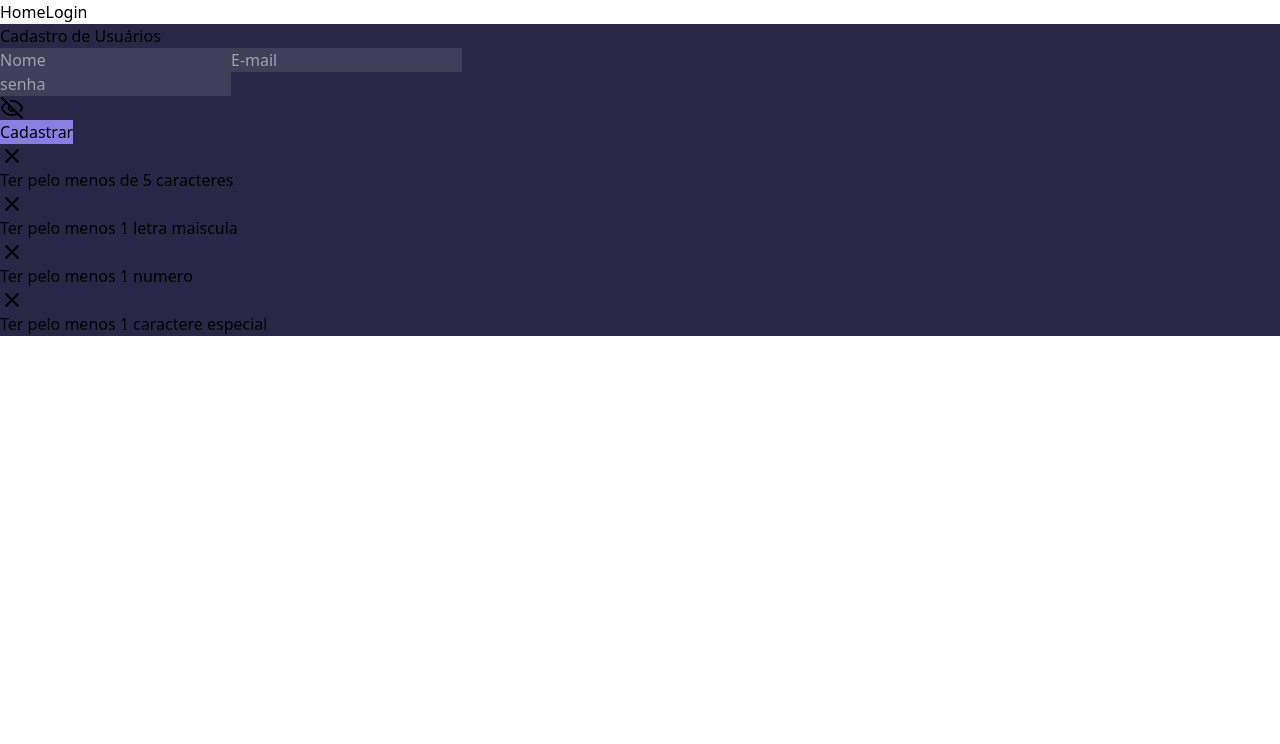
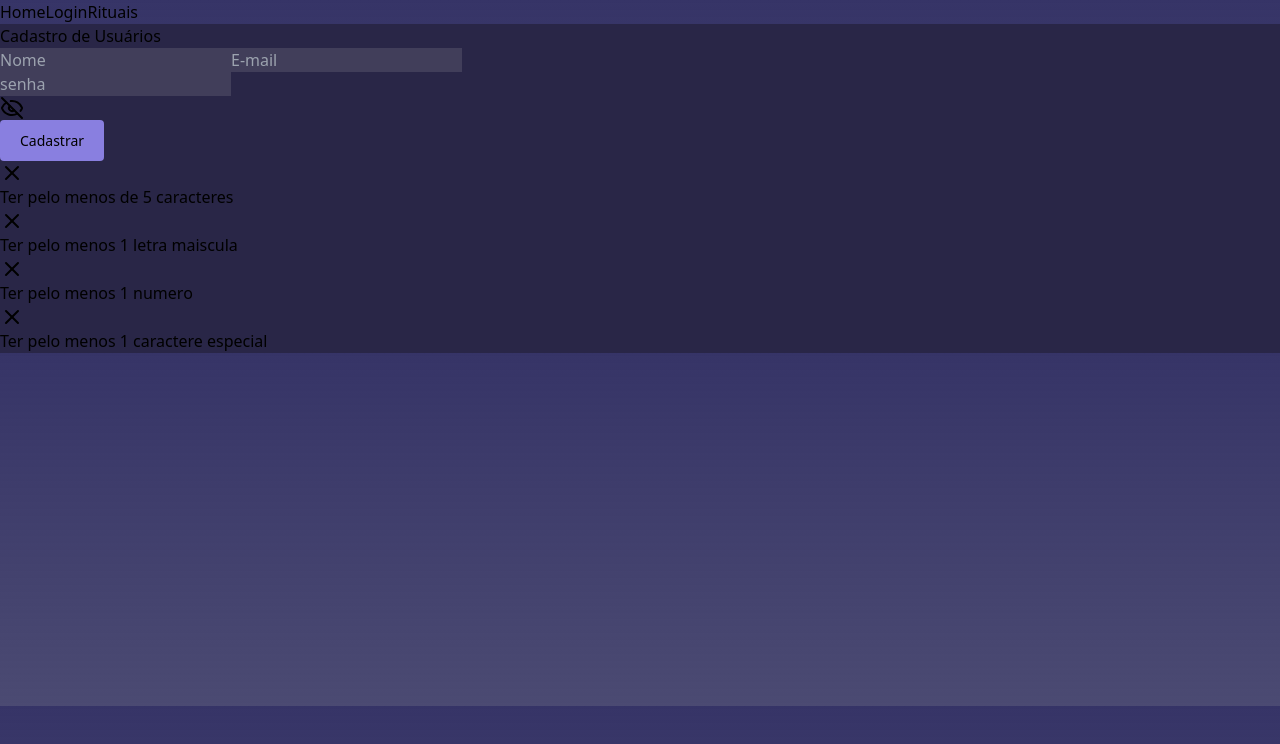
Before and after one commit to Sadzin1603/RitualManager, a React app in the folder frontend/: page / in a window 1280 px wide. Shown: the top 744 px of the page. Built offline with nearby package versions, Linux system fonts and the light colour scheme; the HTML template or start-up script is replaced by a standard one.

Commit message:
Link para o page de Rituias

```diff
--- a/frontend/src/App.tsx
+++ b/frontend/src/App.tsx
@@ -2,6 +2,7 @@
 import Cadastro from "./pages/Cadastro";
 import Login from "./pages/Login"
 import "./App.css";
+import Rituais from './pages/Rituais';
 
 
 function App() {
@@ -12,12 +13,14 @@
         <nav className="space-x-10 text-white">
           <Link to="/" className="hover:text-red-400">Home</Link>
           <Link to="/login" className="hover:text-red-400">Login</Link>
+          <Link to="/rituais" className="hover:text-red-400">Rituais</Link>
         </nav>
       </header>
       <main>
         <Routes>
           <Route path="/" element={<Cadastro />} />
           <Route path="/login" element={<Login />} />
+          <Route path="/rituais" element={<Rituais />} />
 
         </Routes>
       </main>
```
